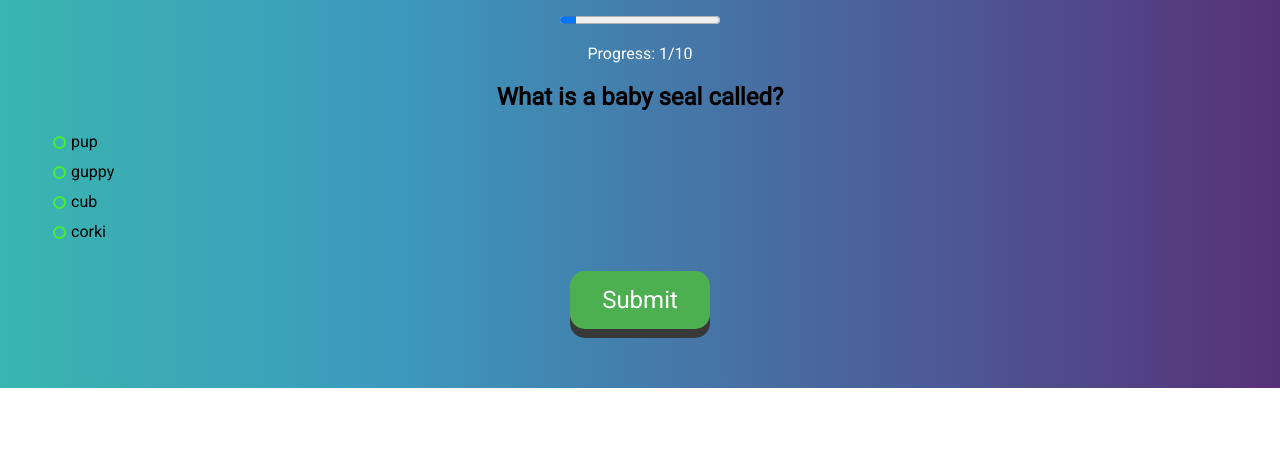
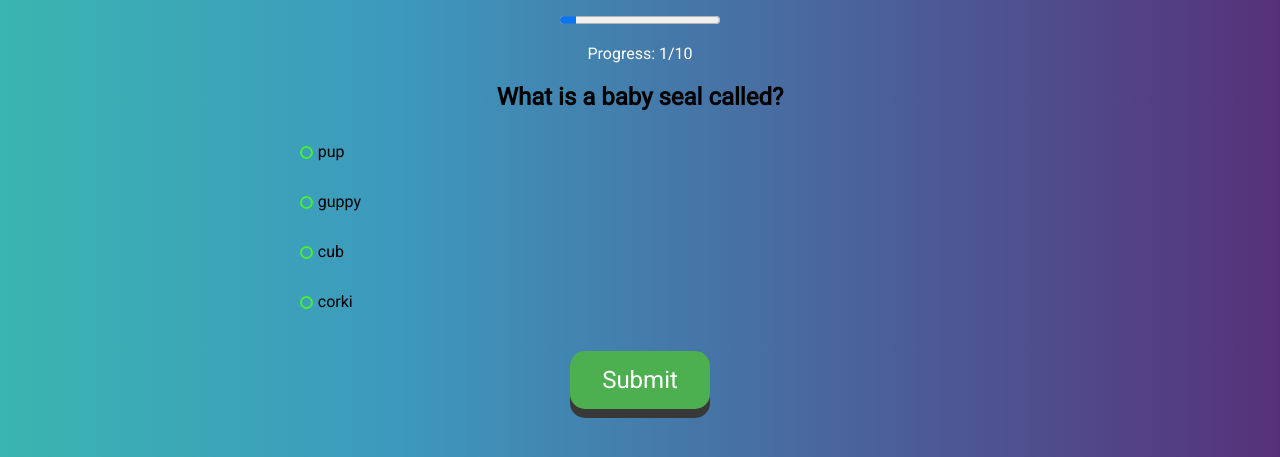
Before and after one commit to thinkful-ei-firefly/quiz-app-mike-fabian, a plain HTML site: page index.html in a window 1280 px wide. Both pictures are taken after a click on the button "Start". Shown: the part 412-869 px from the top of the page. Before the commit the page ends 800 px from the top, so only its background shows below. Drawn offline with nearby package versions, Linux system fonts and the light colour scheme.

Commit message:
further fanciness

```diff
--- a/style.css
+++ b/style.css
@@ -12,10 +12,18 @@ main {
 
 .optionsQuestion{
     text-align: left;
+    margin-left: 20%;
+    margin-right: 20%;
 }
 
 .inputClass{
     margin-top: 10px;
+    border: 10px;
+    padding: 10px;
+}
+
+.inputClass:hover {
+  background-color: blue;
 }
 
 p {
```
